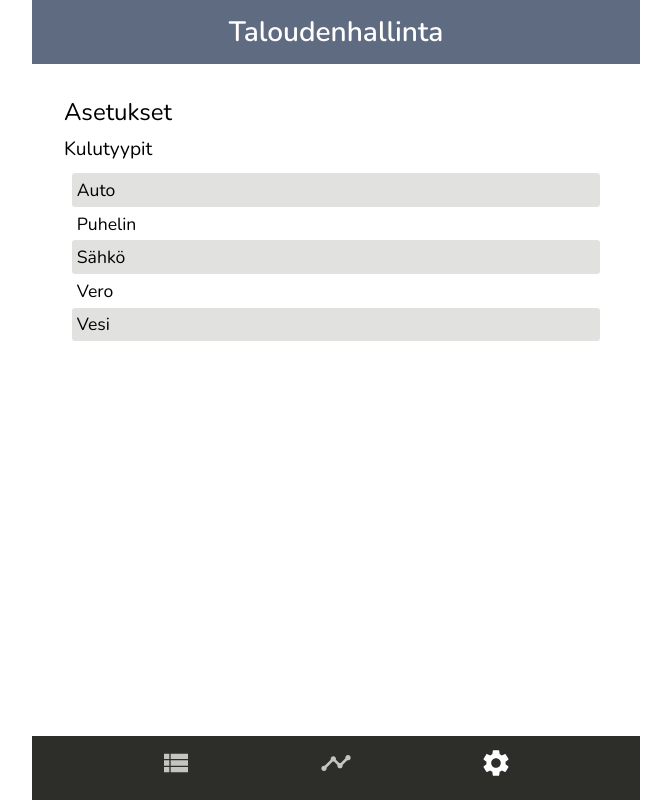
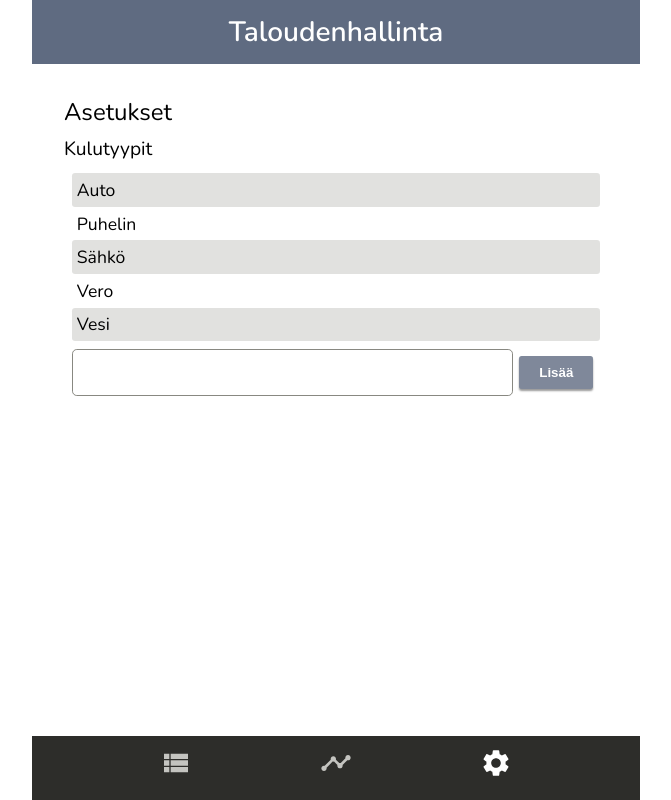
Before and after one commit to pekkatapio/taloudenhallinta, a React (Vite) app: page /settings in a window 1280 px wide. Shown: the whole page, without its empty margins (304-975 px from the left). Built offline with nearby package versions, Linux system fonts and the light colour scheme.

Commit message:
lisää kulutyypin lisäyksen

```diff
--- a/src/components/App/App.jsx
+++ b/src/components/App/App.jsx
@@ -31,12 +31,20 @@ function App() {
     setData(copy)
   }
 
+  const handleTypeSubmit = (type) => {
+    let copy = typelist.slice()
+    copy.push(type)
+    copy.sort()
+    setTypelist(copy)
+  }
+
   return (
     <>
       <AppRouter data={data}
                  typelist={typelist}
                  onItemSubmit={handleItemSubmit}
-                 onItemDelete={handleItemDelete} />
+                 onItemDelete={handleItemDelete}
+                 onTypeSubmit={handleTypeSubmit} />
     </>
   )
 }
--- a/src/components/AppRouter/AppRouter.jsx
+++ b/src/components/AppRouter/AppRouter.jsx
@@ -34,7 +34,8 @@ function AppRouter(props) {
           } },
         { path: "stats", element: <Stats /> },
         { path: "settings",
-          element: <Settings typelist={props.typelist} /> }
+          element: <Settings typelist={props.typelist}
+                             onTypeSubmit={props.onTypeSubmit} /> }
       ]
     }
   ])
--- a/src/components/Settings/Settings.jsx
+++ b/src/components/Settings/Settings.jsx
@@ -1,6 +1,14 @@
 import styles from './Settings.module.scss'
+import Button from '../../shared/buttons'
 
 function Settings(props) {
+
+  const handleTypeSubmit = (event) => {
+    event.preventDefault()
+    const newtype = event.target.elements.type.value
+    props.onTypeSubmit(newtype)
+    event.target.elements.type.value = ''
+  }
 
   return (
     <div className={styles.settings}>
@@ -10,6 +18,12 @@ function Settings(props) {
         { props.typelist.map(
             type => <div key={type}>{type}</div>
         )}
+        <form onSubmit={handleTypeSubmit}>
+          <div className={styles.settings_form}>
+            <input type='text' name='type' />
+            <Button type='submit' primary>Lisää</Button>
+          </div>
+        </form>
       </div>
     </div>
   )
--- a/src/components/Settings/Settings.module.scss
+++ b/src/components/Settings/Settings.module.scss
@@ -23,3 +23,17 @@
 .settings_types > div:nth-child(odd) {
   background-color: $color-neutral-lighter;
 }
+
+.settings_form {
+  display: flex;
+  margin-top: 0.5rem;
+}
+
+.settings_form input {
+  flex: 1 1 auto;
+  padding: 0.5rem;
+  border: 1px solid $color-neutral;
+  border-radius: 0.3rem;
+  font-size: 1em;
+  outline: none;
+}
```
